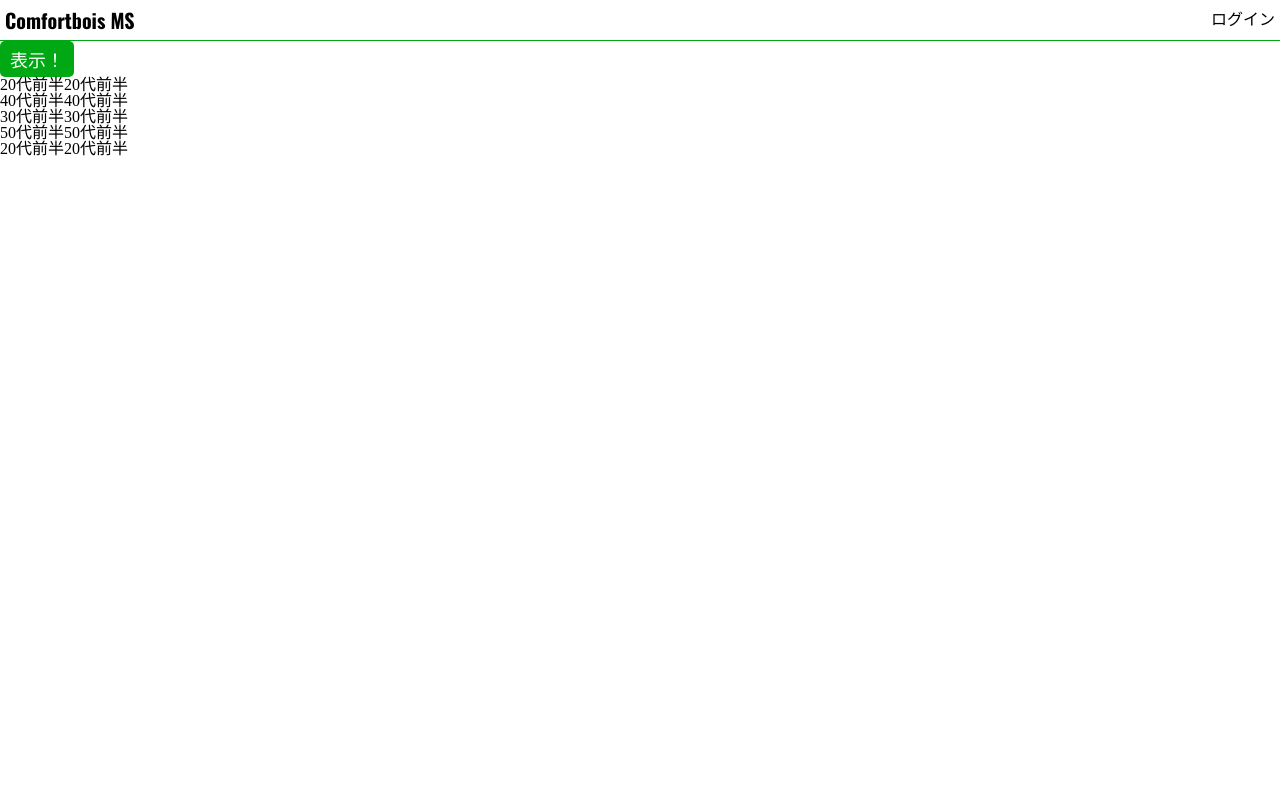
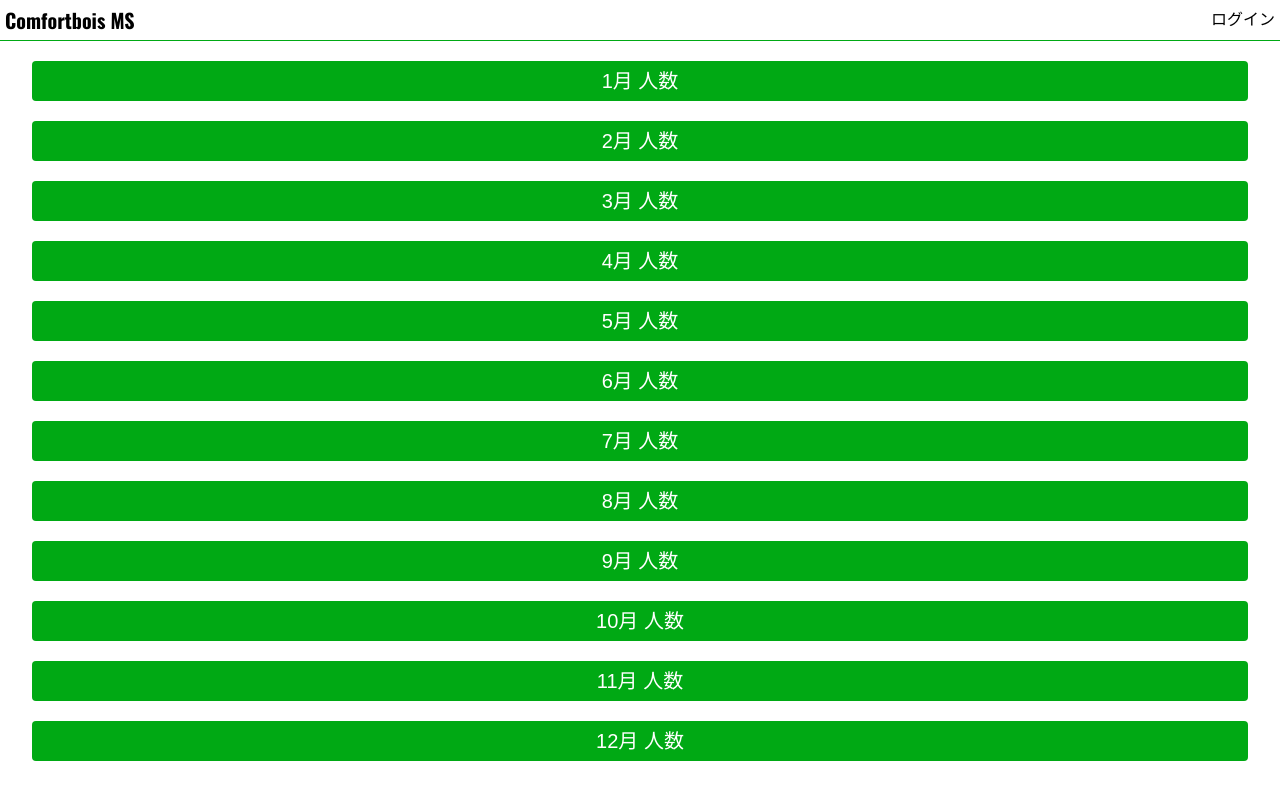
Before and after one commit to hide8811/ME-MS, a React (Create React App) app in the folder frontend/: page /Home in a window 1280 px wide. Built offline with nearby package versions, Linux system fonts and the light colour scheme.

Commit message:
月ごとのボタンの作成

```diff
--- a/frontend/src/pages/Home.tsx
+++ b/frontend/src/pages/Home.tsx
@@ -1,33 +1,65 @@
 import React, { useState,useEffect } from 'react'
+import styled from 'styled-components'
 import GlobalBtn from '../components/Atoms/GlobalBtn'
 import axios from 'axios'
 
 const Home:React.FC = () => {
 
-  const [datas,getData]:any = useState([])
+  const months = [
+    '1月 人数',
+    '2月 人数',
+    '3月 人数',
+    '4月 人数',
+    '5月 人数',
+    '6月 人数',
+    '7月 人数',
+    '8月 人数',
+    '9月 人数',
+    '10月 人数',
+    '11月 人数',
+    '12月 人数',
+  ]
 
-  useEffect(() => {
-    axios.get('http://localhost:3000/test.json')
-    .then(res => getData(res.data))
-    console.log('effect')
-  },[])
+  const monthButtons = months.map((val:string,ind:number)=> {
+    return <BUTTON key={ind}>{val}</BUTTON>
+  })
 
-  const showData = datas.map((val:any,ind:any)=>{
-  return (
-    <ul key={ind}>
-      {val.age}
-      {val.age}
-    </ul>
-  )
-  })
+  // const [datas,getData]:any = useState([])
+
+  // useEffect(() => {
+  //   axios.get('http://localhost:3000/test.json')
+  //   .then(res => getData(res.data))
+  //   console.log('effect')
+  // },[])
+
+  // const showData = datas.map((val:any,ind:number)=>{
+  // return (
+  //   <ul key={ind}>
+  //     {val.age}
+  //     {val.age}
+  //   </ul>
+  // )
+  // })
   return(
     <>
-      <div id='test'>
-        <GlobalBtn btnName='表示！' />
-      </div>
-      {showData}
+      {monthButtons}
     </>
   )
 }
 
+const BUTTON = styled.button`
+  width: 95%;
+  display: block;
+  margin: 0 auto;
+  background: #00a914;
+  margin-top: 20px;
+  color: #fff;
+  font-size: 20px;
+  line-height: 40px;
+  border-radius: 4px;
+  &:last-child{
+    margin-bottom: 20px;
+  }
+`;
+
 export default Home
```
